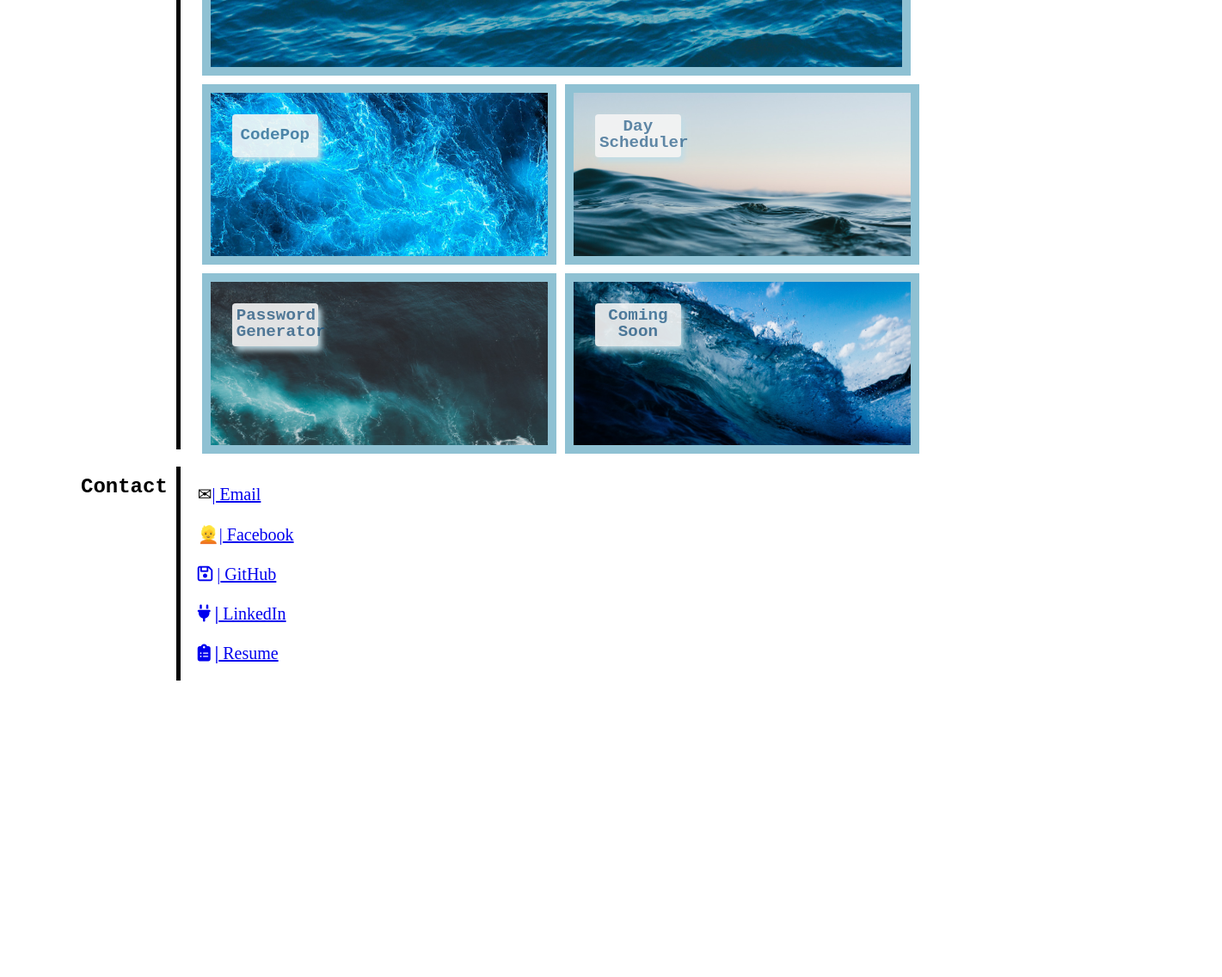
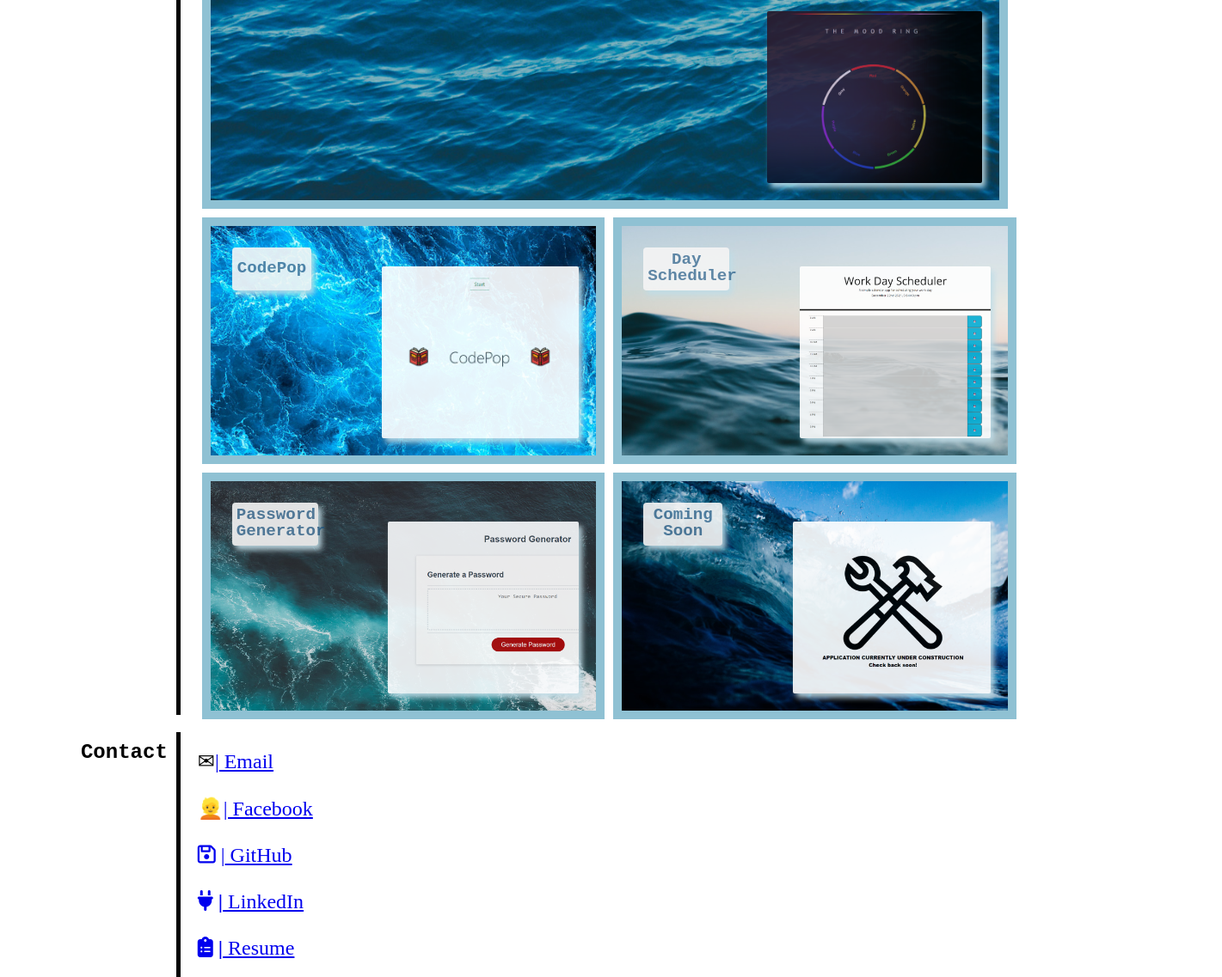
Before and after one commit to JaynewDee/Personal-Portfolio-Bluev2, a plain HTML site: page index.html in a window 1280 px wide. Shown: the part 1060-2197 px from the top of the page at 86% size, 1421 px wide, since content can reach past the window. Before the commit the page ends 1852 px from the top, so only its background shows below. Drawn offline with nearby package versions, Linux system fonts and the light colour scheme; a web font is replaced by a local one.

Commit message:
updated page with project img thumbnails

```diff
--- a/assets/styles.css
+++ b/assets/styles.css
@@ -64,16 +64,6 @@ h3:hover {
      object-fit: cover;
 }
 
-/* #selfie {
-     z-index: 1;
-     position: absolute;
-     height: 200px;
-     width: 160px;
-     border-radius: 0 0 40% 0;
-     top: -105px;
-     box-shadow: 7px 15px 10px white;
-} */
-
 #subtitle {
      position: absolute;
      z-index: 2;
@@ -87,8 +77,6 @@ h3:hover {
 }
 .wrapper {
      display: flex;
-     flex-flow: row wrap;
-     justify-content: flex-start;
      margin: auto;
 }
 
@@ -99,10 +87,13 @@ h3:hover {
 }
 
 .section-content {
-     flex: 1 0 84%;
+     flex: 1 0 95%;
      border-left: 5px solid black;
      margin: 20px 0 0;
      padding: 20px;
+}
+.about-box {
+     width: 70%;
 }
 #project-wrapper {
      display: flex;
@@ -110,6 +101,7 @@ h3:hover {
      height: 100%;
 }
 #project-large {
+     display: flex;
      flex: 0 2 80%;
      height: 50%;
      padding: 20px;
@@ -119,11 +111,13 @@ h3:hover {
      border: 10px solid rgb(143, 193, 211);
      position: relative;
      margin: 5px;
+     justify-content: space-between;
 
 }
 .thumbnail {
      height: 50px;
      width: 100px;
+     align-self: flex-start;
      background-color: whitesmoke;
      border-radius: 4px;
      box-shadow: 4px 5px 6px rgb(192, 221, 231);
@@ -137,7 +131,24 @@ h3:hover {
      font-size: larger;
      line-height: 1.0;
      margin: 5px 0 0 5px;
-
+}
+.project-thumbnail-lg {
+     height: 200px;
+     width: 250px;
+     align-self: flex-end;
+     background-color: white;
+     margin-left: 20%;
+     margin-top: 20%;
+     box-shadow: 4px 5px 6px rgb(192, 221, 231);
+     color: rgba(28, 85, 131, 0.75);
+     border-radius: 2px;
+     text-align: center;
+     text-decoration: none;
+     padding: 5px;
+     opacity: 90%;
+     background-image: url(../assets/images/mood-ring.png);
+     object-fit: contain;
+     background-size: cover;
 }
 
 @keyframes pulse {
@@ -206,6 +217,7 @@ h3:hover {
      border: 10px solid rgb(143, 193, 211);
      margin: 5px;
      position: relative;
+     justify-content: space-between;
 }
 
 .hover-border:hover {
@@ -214,6 +226,26 @@ h3:hover {
 
 #sm-img-1 {
      background-image: url(./images/georgy-trofimov-qhd79HGRxDY-unsplash-2.jpg);
+     object-fit: contain;
+     background-size: cover;
+}
+#codepop {
+     background-image: url(./images/codepop.png);
+     object-fit: contain;
+     background-size: cover;
+}
+#pw-generator {
+     background-image: url(./images/pw-generator.png);
+     object-fit: contain;
+     background-size: cover;
+}
+#workday {
+     background-image: url(./images/workday.png);
+     object-fit: contain;
+     background-size: cover;
+}
+#construction {
+     background-image: url(./images/construction.png);
      object-fit: contain;
      background-size: cover;
 }
@@ -257,7 +289,7 @@ h3:hover {
 .contact-format {
      text-decoration: none;
      color: inherit;
-     font-size: 20px;
+     font-size: 24px;
 }
 
 .font-form1 {
@@ -358,6 +390,10 @@ h3:hover {
      .banner-img {
           margin-bottom: 0;
      }
+
+     .project-thumbnail-lg {
+          width: 100%;
+     }
 }
 
 @media screen and (max-width: 600px) {
--- a/index.html
+++ b/index.html
@@ -31,15 +31,15 @@
                     <h2 class="vertical-text"><span id="vertbar-hide">|</span> About Me <span id="vertbar-hide">|</span></h2>
                </div>
 
-               <div class="section-content font-form1">
+               <div class="section-content font-form1" id="">
                     <p><strong>Hey, friend.</strong></p>
                     <br>
                     <p>I'm happy you found your way here. </p>
-                    <p>I'm a small-town animal eager to grow and explore, captivated by esoteric info bits and the illimitable capacity of the human spirit.</p>
-                    <p>I get my socks rocked imagining the possibilites for invention ignited at the intersection between technology and creativity.</p>
+                    <p class="about-box">I'm a small-town animal eager to grow and explore, captivated by esoteric info bits and the illimitable capacity of the human spirit.</p>
+                    <p class="about-box">I get my socks rocked imagining the possibilites for invention ignited at the intersection between technology and creativity.</p>
                     <p>Let's build a better world!</p>
                     <br>
-                    <p class='hint'> <strong>Hint:</strong> <span class="hint-hide">Click project name thumbnails to navigate to each deployed application! </span></p>
+                    <p class='hint about-box'> <strong>Hint:</strong> <span class="hint-hide">Click project name thumbnails to navigate to each deployed application! </span></p>
                </div>
           </div>
 
@@ -55,26 +55,41 @@
                               <a class="thumbnail" href="https://jaynewdee.github.io/Mood-Ring/">
                               <strong>MOOD RING</strong>
                               </a>
+                              <div class="project-thumbnail-lg">
+
+                              </div>
                          </div>
                          <div id="sm-img-1" class="project-small hover-border wrapper">
                               <a class="thumbnail mini-aligner" href="https://jaynewdee.github.io/Code-Quiz-InterviewPrep/">
                               CodePop
                               </a>
+                              <div class="project-thumbnail-lg" id="codepop">
+
+                              </div>
                          </div>
                          <div id="sm-img-2" class="project-small hover-border wrapper">
                               <a class="thumbnail" href="https://jaynewdee.github.io/Work-Scheduler-9000/">
                               Day Scheduler
                               </a>
+                              <div class="project-thumbnail-lg" id="workday">
+
+                              </div>
                          </div>
                          <div id="sm-img-3" class="project-small hover-border wrapper">
                               <a class="thumbnail" href="https://jaynewdee.github.io/Password-Generator-WhiteFox/">
                               Password Generator
                               </a>
+                              <div class="project-thumbnail-lg" id="pw-generator">
+
+                              </div>
                          </div>
                          <div id="sm-img-4" class="project-small hover-border wrapper">
                               <a class="thumbnail" href="assets/construction.html">
                               Coming Soon
                               </a>
+                              <div class="project-thumbnail-lg" id="construction">
+
+                              </div>
                          </div>
                     </div>
 
@@ -82,7 +97,7 @@
                </div>
           </div>
 
-          <div class="wrapper about-realign">
+          <div class="wrapper about-realign" id="footer">
                <div id="contact-nav" class="contact section-descr">
                     <h2 class="vertical-text"><span id="vertbar-hide">|</span> Contact <span id="vertbar-hide">|</span></h2>
                </div>
```
Also changed, not shown: assets/images/codepop.png (added), assets/images/construction.png (added), assets/images/mood-ring.png (added), assets/images/pw-generator.png (added), assets/images/workday.png (added).
